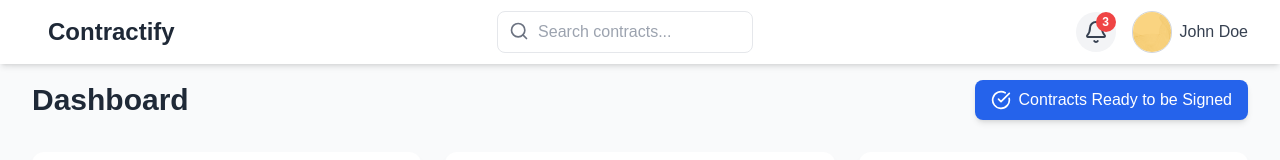
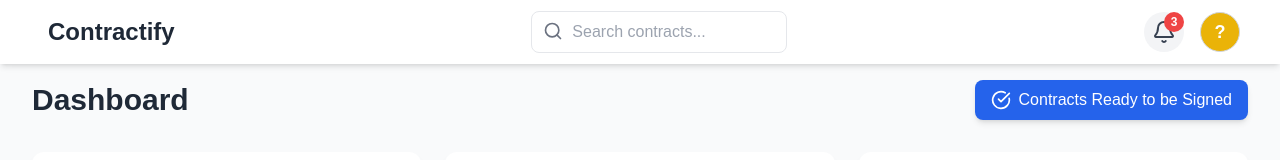
Before and after one commit to BuildingProjects/Contractify, a Next.js app in the folder client/: page /dashboard in a window 1280 px wide. Shown: the top 160 px of the page. Built offline with nearby package versions, Linux system fonts and the light colour scheme; no server answers.

Commit message:
fixed navbar on dashboard

```diff
--- a/client/src/app/check-contract/page.js
+++ b/client/src/app/check-contract/page.js
@@ -303,6 +303,15 @@ const CheckContractPage = () => {
 
                   <div>
                     <h3 className="text-xs sm:text-sm font-medium text-gray-500 flex items-center gap-2">
+                      <UserIcon className="h-3 w-3 sm:h-4 sm:w-4" /> Contractor
+                    </h3>
+                    <p className="mt-1 text-base sm:text-lg font-medium text-gray-900 break-words">
+                      {selectedContract.contractor}
+                    </p>
+                  </div>
+
+                  <div>
+                    <h3 className="text-xs sm:text-sm font-medium text-gray-500 flex items-center gap-2">
                       <IndianRupeeIcon className="h-3 w-3 sm:h-4 sm:w-4" />{" "}
                       Contract Value
                     </h3>
--- a/client/src/app/components/dashboard/Navbar.js
+++ b/client/src/app/components/dashboard/Navbar.js
@@ -7,7 +7,7 @@ import { BellIcon, MenuIcon, XIcon, SearchIcon } from "lucide-react";
 import logo from "../../assets/ankur.jpg";
 import ProfileImage from "../../assets/bg_connect.png";
 
-export default function Navbar() {
+export default function Navbar({ contractorName }) {
   const [isProfileDropdownOpen, setIsProfileDropdownOpen] = useState(false);
   const [isMenuOpen, setIsMenuOpen] = useState(false);
   const [notifications, setNotifications] = useState(3); // Example notifications count
@@ -66,15 +66,15 @@ export default function Navbar() {
                 onClick={() => setIsProfileDropdownOpen(!isProfileDropdownOpen)}
                 className="flex items-center space-x-2 focus:outline-none"
               >
-                <Image
-                  src={ProfileImage}
-                  alt="User Profile"
-                  width={40}
-                  height={40}
-                  className="rounded-full border border-gray-300"
-                />
+                {/* Profile Placeholder with Initial */}
+                <div className="w-10 h-10 flex items-center justify-center rounded-full bg-yellow-500 text-white font-bold text-lg border border-gray-300">
+                  {contractorName
+                    ? contractorName.charAt(0).toUpperCase()
+                    : "?"}
+                </div>
+
                 <span className="hidden md:block text-gray-700 font-medium">
-                  John Doe
+                  {contractorName}
                 </span>
               </button>
 
--- a/client/src/app/dashboard/page.js
+++ b/client/src/app/dashboard/page.js
@@ -55,6 +55,8 @@ export default function DashboardPage() {
       .catch((error) => console.error("Error fetching token:", error));
   }, []);
 
+  const [contractorName, setContractorName] = useState("");
+
   // Separate useEffect to wait for email to be set
   useEffect(() => {
     if (!email) {
@@ -85,6 +87,13 @@ export default function DashboardPage() {
         setContracts(data.contracts);
         setFilteredContracts(data.contracts);
         calculateStatusCounts(data.contracts);
+        if (data.contracts.length > 0) {
+          setContractorName(
+            isContractor
+              ? data.contracts[0].contractor
+              : data.contracts[0].contractee || "N/A"
+          );
+        }
       })
       .catch((error) => {
         console.error("Error fetching contracts:", error);
@@ -234,7 +243,7 @@ export default function DashboardPage() {
 
   return (
     <div className="min-h-screen bg-gray-50">
-      <Navbar />
+      <Navbar contractorName={contractorName} />
       <main className="pt-16 sm:pt-20 px-3 sm:px-6 lg:px-8 max-w-7xl mx-auto">
         {/* Header with responsive layout */}
         <div className="flex flex-col sm:flex-row justify-between items-start sm:items-center gap-4 mb-6 sm:mb-8">
@@ -608,6 +617,15 @@ export default function DashboardPage() {
                         {selectedContract.contractee}
                       </p>
                     </div>
+                    <div>
+                      <h3 className="text-xs sm:text-sm font-medium text-gray-500 flex items-center gap-2">
+                        <UserIcon className="h-3 w-3 sm:h-4 sm:w-4" />{" "}
+                        Contractor
+                      </h3>
+                      <p className="mt-1 text-base sm:text-lg font-medium text-gray-900 break-words">
+                        {selectedContract.contractor}
+                      </p>
+                    </div>
 
                     <div>
                       <h3 className="text-xs sm:text-sm font-medium text-gray-500 flex items-center gap-2">
```
